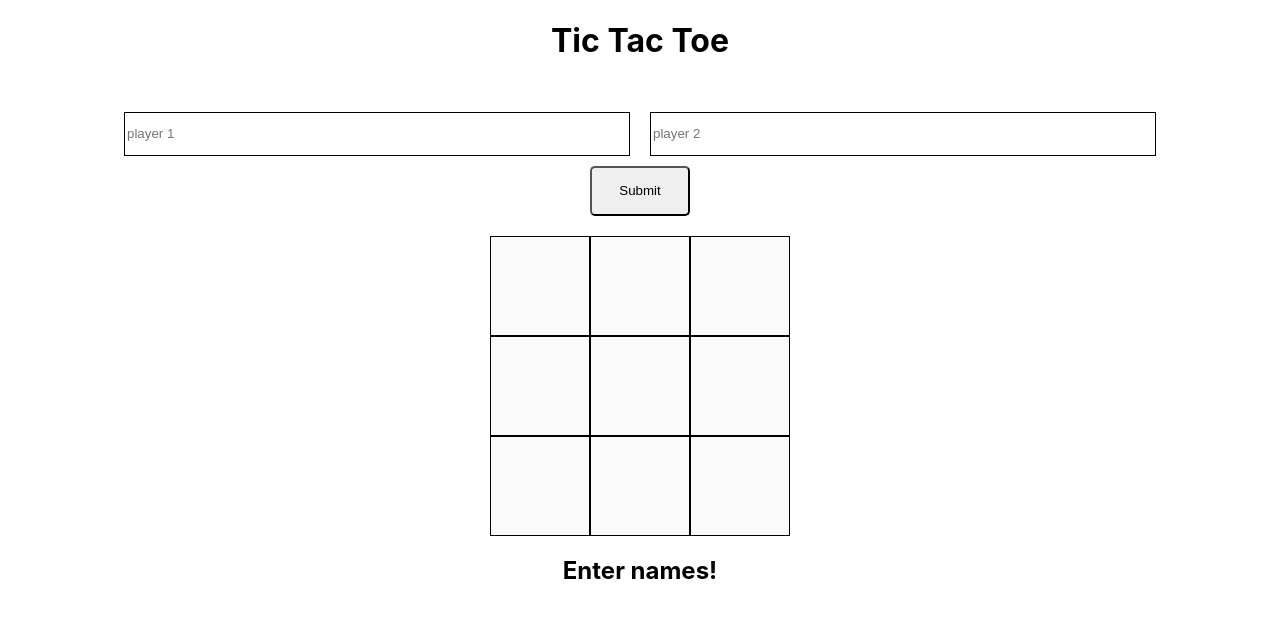
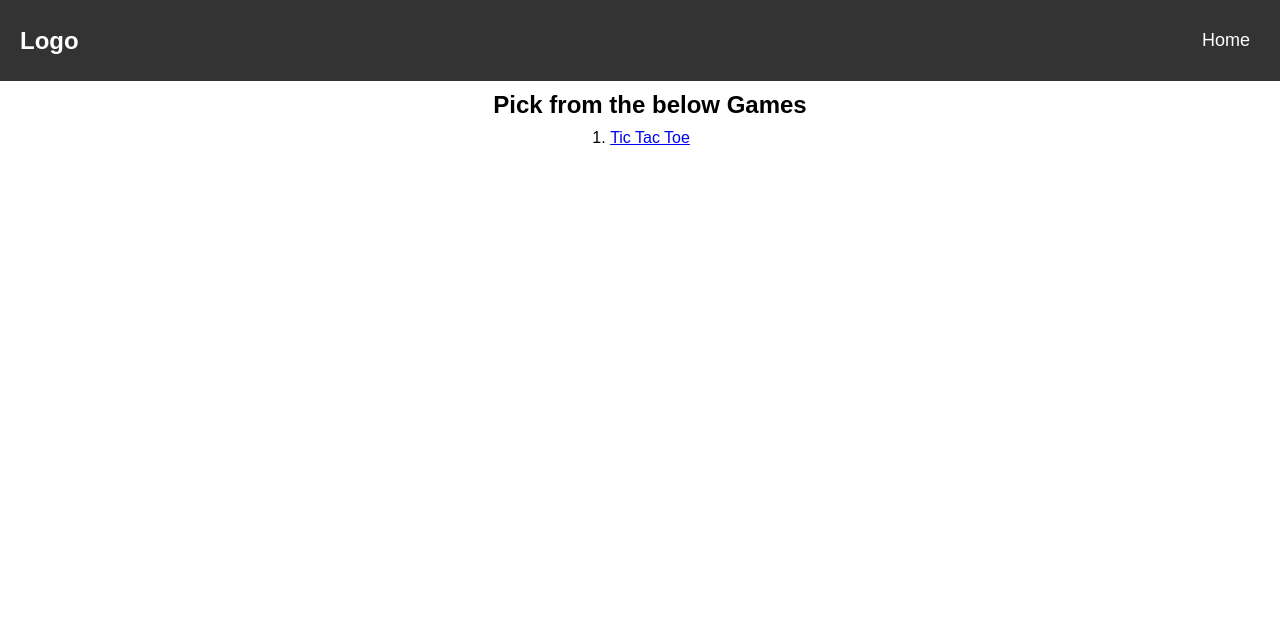
Before and after one commit to AmanJaiswal99/tictactoe, a React (Create React App) app: page / in a window 1280 px wide. Shown: the top 618 px of the page. Built offline with nearby package versions, Linux system fonts and the light colour scheme.

Commit message:
F-9: Implement a homepage

```diff
--- a/package.json
+++ b/package.json
@@ -9,6 +9,7 @@
     "@testing-library/user-event": "^13.2.1",
     "react": "^18.3.1",
     "react-dom": "^18.3.1",
+    "react-router-dom": "^6.24.0",
     "react-scripts": "5.0.1",
     "web-vitals": "^2.1.0"
   },
--- a/src/App.js
+++ b/src/App.js
@@ -1,12 +1,21 @@
 import './App.css';
+import { BrowserRouter as Router, Route, Routes } from 'react-router-dom';
 import Tictactoe from './components/games/Tictactoe';
-
+import Homepage from './components/pages/Homepage';
+import Navbar from './components/elements/Navbar';
 function App() {
 
   return (
+    <Router>
     <div className="App">
-      <Tictactoe/>
+    <Navbar/>
+    <Routes>
+        <Route path="/tictactoe" element={<Tictactoe/>} />
+        <Route path="/" element={<Homepage/>} />
+    </Routes>
     </div>
+    </Router>
+
   );
 }
 
--- /dev/null
+++ b/src/components/elements/Navbar.jsx
@@ -0,0 +1,26 @@
+import React, { useState } from 'react'
+import './navbar.css'
+import { Link } from 'react-router-dom';
+
+function Navbar() {
+    const [menuOpen, setMenuOpen] = useState(false);
+
+    const toggleMenu = () => {
+      setMenuOpen(!menuOpen);
+    };
+  return (
+    <nav className="navbar">
+    <div className="navbar-logo">Logo</div>
+    <ul className={`navbar-links ${menuOpen ? 'active' : ''}`}>
+      <li><Link to='/'>Home</Link></li>
+    </ul>
+    <div className={`navbar-menu ${menuOpen ? 'active' : ''}`} onClick={toggleMenu}>
+      <span></span>
+      <span></span>
+      <span></span>
+    </div>
+  </nav>
+  )
+}
+
+export default Navbar
--- /dev/null
+++ b/src/components/elements/navbar.css
@@ -0,0 +1,52 @@
+/* Navbar.css */
+* {
+    margin: 0;
+    padding: 0;
+    box-sizing: border-box;
+  }
+
+  body {
+    font-family: Arial, sans-serif;
+  }
+
+  .navbar {
+    display: flex;
+    justify-content: space-between;
+    align-items: center;
+    padding: 20px;
+    background-color: #333;
+  }
+
+  .navbar-logo {
+    font-size: 24px;
+    font-weight: bold;
+    color: #fff;
+  }
+
+  .navbar-links {
+    list-style: none;
+    display: flex;
+  }
+
+  .navbar-links li {
+    margin-left: 20px;
+  }
+
+  .navbar-links a {
+    text-decoration: none;
+    color: #fff;
+    font-size: 18px;
+  }
+
+  .navbar-menu {
+    display: none;
+    flex-direction: column;
+    cursor: pointer;
+  }
+
+  .navbar-menu span {
+    height: 2px;
+    width: 25px;
+    background-color: #fff;
+    margin-bottom: 10px;
+  }
--- /dev/null
+++ b/src/components/games/Games.jsx
@@ -0,0 +1,21 @@
+import React from 'react'
+import { Link } from 'react-router-dom';
+import { BrowserRouter as Router, Route, Routes } from 'react-router-dom';
+import Tictactoe from './Tictactoe';
+import './games.css'
+import Navbar from '../elements/Navbar';
+
+function Games() {
+  return (
+    <div className='games'>
+        <h2>Pick from the below Games</h2>
+        <ol>
+        <li><Link to="/tictactoe">Tic Tac Toe</Link></li>
+        {/* Add more game links here */}
+      </ol>
+    </div>
+
+  )
+}
+
+export default Games
--- /dev/null
+++ b/src/components/games/games.css
@@ -0,0 +1,11 @@
+.games {
+    margin: 10px;
+    width: 100%;
+    display: flex;
+    align-items: center;
+    flex-direction: column;
+}
+
+li{
+    margin: 10px;
+}
--- /dev/null
+++ b/src/components/pages/Homepage.jsx
@@ -0,0 +1,12 @@
+import React from 'react'
+import Games from '../games/Games'
+
+function Homepage() {
+  return (
+    <div>
+        <Games/>
+    </div>
+  )
+}
+
+export default Homepage
```
Also changed, not shown: 2 other files (tests, documents, lock files or other folders).
